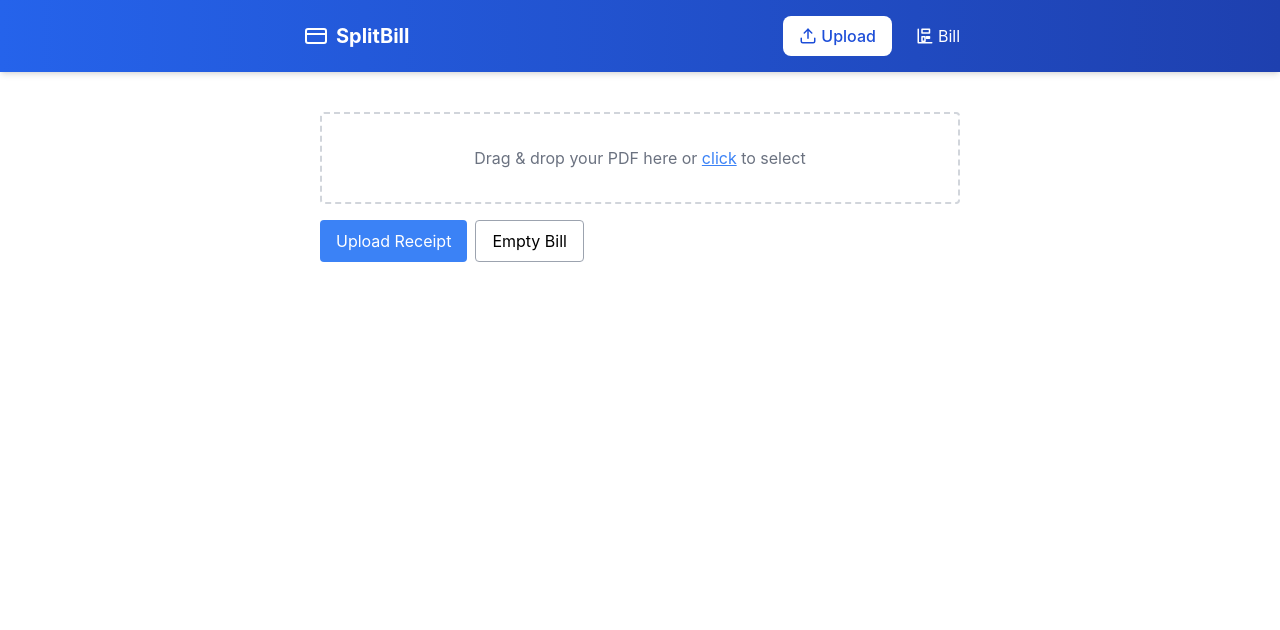
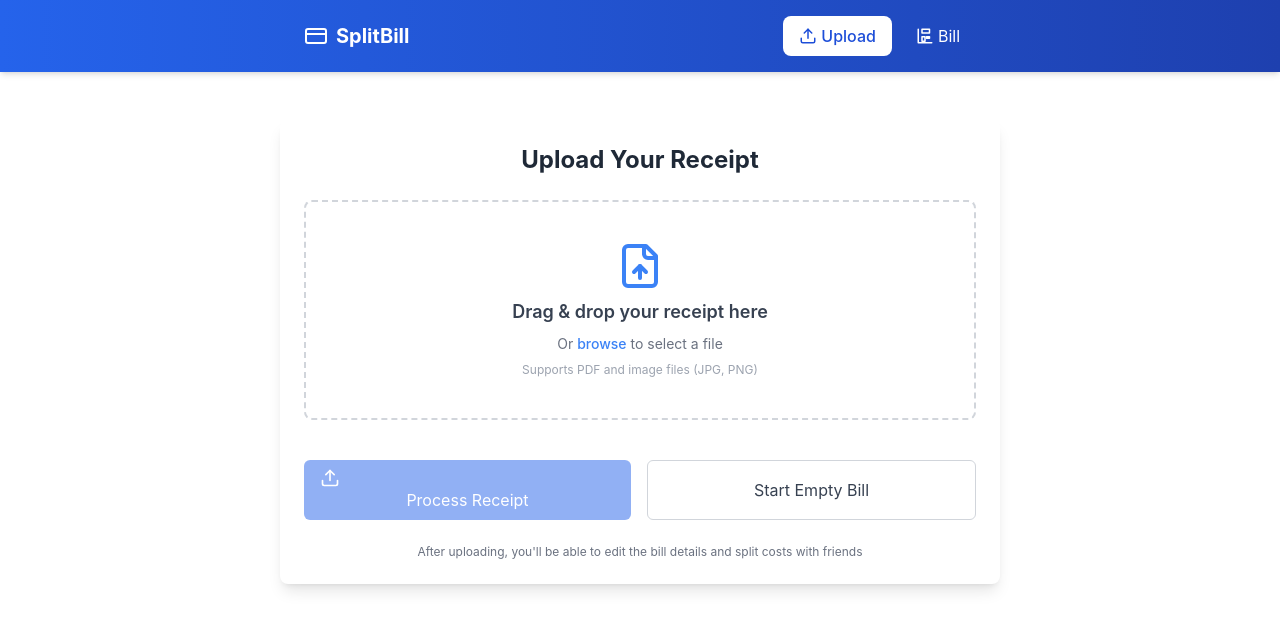
Before and after one commit to aknlite48/Split-Bill, a React (Create React App) app in the folder walmart-bill-frontend/: page /upload in a window 1280 px wide. Shown: the top 630 px of the page. Built offline with nearby package versions, Linux system fonts and the light colour scheme.

Commit message:
added front page UI

```diff
--- a/package.json
+++ b/package.json
@@ -14,6 +14,7 @@
     "cors": "^2.8.5",
     "dotenv": "^16.4.7",
     "express": "^4.21.2",
+    "framer-motion": "^12.5.0",
     "image-size": "^2.0.0",
     "multer": "*",
     "pdf-parse": "^1.1.1",
--- a/walmart-bill-frontend/src/App.js
+++ b/walmart-bill-frontend/src/App.js
@@ -13,6 +13,8 @@ import { Trash2, Edit, Check } from "lucide-react";
 import { Dialogue } from "./components/ui/Dialogue";
 import { NavBar } from "./components/NavBar"
 import { Plus, UserPlus, SplitIcon} from 'lucide-react';
+import { motion, AnimatePresence } from "framer-motion";
+import { FileUp, AlertCircle, X, FileText, Image, Upload, RefreshCw } from "lucide-react";
 
 const SCROLL_POSITION = { current: 0 };
 const HORIZONTAL_SCROLL_POSITIONS = {};
@@ -219,7 +221,6 @@ const Upload_Page = () => {
   const [previewUrl, setPreviewUrl] = useState(null);
   const [dragActive, setDragActive] = useState(false);
   const [isUploading, setIsUploading] = useState(false);
-  // Add a new state for error handling
   const [uploadError, setUploadError] = useState(null);
   const inputRef = useRef(null);
 
@@ -230,7 +231,6 @@ const Upload_Page = () => {
       const objectUrl = URL.createObjectURL(selectedFile);
       setPreviewUrl(objectUrl);
     }
-    // Clear any previous errors when a new file is selected
     setUploadError(null);
   };
 
@@ -270,7 +270,6 @@ const Upload_Page = () => {
       setFile(droppedFile);
       const objectUrl = URL.createObjectURL(droppedFile);
       setPreviewUrl(objectUrl);
-      // Clear any previous errors
       setUploadError(null);
     }
   };
@@ -293,7 +292,6 @@ const Upload_Page = () => {
     let call_point = process.env.REACT_APP_LOCAL_IP
     endpoint+=call_point ? call_point : "http://localhost"
 
-    // Check the file type
     if (file.type === "application/pdf") {
       formData.append("pdf", file);
       endpoint += ":5001/upload-pdf";
@@ -301,13 +299,12 @@ const Upload_Page = () => {
       formData.append("image", file);
       endpoint += ":5001/upload-image";
     } else {
-      // Set error for unsupported file type
       setUploadError("Unsupported file type. Please upload a PDF or image file.");
       return;
     }
 
     setIsUploading(true);
-    setUploadError(null); // Clear previous errors
+    setUploadError(null);
 
     try {
       const response = await fetch(endpoint, {
@@ -324,11 +321,9 @@ const Upload_Page = () => {
         setPeople([]);
         navigate("/bill");
       } else {
-        // Set error from the API
         setUploadError(data.error || "Failed to parse receipt. Please try a different image or upload manually.");
       }
     } catch (error) {
-      // Set error for network/server issues
       setUploadError("Failed to upload. Check your internet connection or try again later.");
       console.error("Upload failed", error);
     } finally {
@@ -336,23 +331,32 @@ const Upload_Page = () => {
     }
   };
 
-  // Function to dismiss the error
   const dismissError = () => {
     setUploadError(null);
   };
 
+  const getFileIcon = () => {
+    if (!file) return <FileUp className="h-12 w-12 text-blue-500 mb-2" />;
+    return file.type === "application/pdf" ?
+      <FileText className="h-12 w-12 text-red-500 mb-2" /> :
+      <Image className="h-12 w-12 text-green-500 mb-2" />;
+  };
+
   return (
-    <div className="p-4 max-w-2xl mx-auto">
-      <div className="space-y-4">
-        {/* Error Card */}
+    <div className="p-6 max-w-3xl mx-auto">
+      <div className="bg-white rounded-lg shadow-lg p-6 space-y-6">
+        <h2 className="text-2xl font-bold text-center text-gray-800 mb-4">Upload Your Receipt</h2>
+
+        <AnimatePresence>
           {uploadError && (
-          <div className="bg-red-50 border-l-4 border-red-500 p-4 rounded-md shadow-sm animate-fade-in">
+            <motion.div
+              initial={{ opacity: 0, y: -10 }}
+              animate={{ opacity: 1, y: 0 }}
+              exit={{ opacity: 0, height: 0 }}
+              className="bg-red-50 border-l-4 border-red-500 p-4 rounded-md shadow-sm"
+            >
               <div className="flex items-start">
-              <div className="flex-shrink-0">
-                <svg className="h-5 w-5 text-red-500" xmlns="http://www.w3.org/2000/svg" viewBox="0 0 20 20" fill="currentColor">
-                  <path fillRule="evenodd" d="M10 18a8 8 0 100-16 8 8 0 000 16zM8.707 7.293a1 1 0 00-1.414 1.414L8.586 10l-1.293 1.293a1 1 0 101.414 1.414L10 11.414l1.293 1.293a1 1 0 001.414-1.414L11.414 10l1.293-1.293a1 1 0 00-1.414-1.414L10 8.586 8.707 7.293z" clipRule="evenodd" />
-                </svg>
-              </div>
+                <AlertCircle className="h-5 w-5 text-red-500 flex-shrink-0" />
                 <div className="ml-3 flex-1">
                   <h3 className="text-sm font-medium text-red-800">Upload Failed</h3>
                   <div className="mt-1 text-sm text-red-700">
@@ -361,95 +365,120 @@ const Upload_Page = () => {
                 </div>
                 <button
                   onClick={dismissError}
-                className="ml-auto flex-shrink-0 text-red-500 hover:text-red-700"
+                  className="ml-auto flex-shrink-0 text-red-500 hover:text-red-700 focus:outline-none"
+                  aria-label="Dismiss error"
                 >
-                <span className="sr-only">Dismiss</span>
-                <svg className="h-5 w-5" xmlns="http://www.w3.org/2000/svg" viewBox="0 0 20 20" fill="currentColor">
-                  <path fillRule="evenodd" d="M4.293 4.293a1 1 0 011.414 0L10 8.586l4.293-4.293a1 1 0 111.414 1.414L11.414 10l4.293 4.293a1 1 0 01-1.414 1.414L10 11.414l-4.293 4.293a1 1 0 01-1.414-1.414L8.586 10 4.293 5.707a1 1 0 010-1.414z" clipRule="evenodd" />
-                </svg>
+                  <X className="h-5 w-5" />
                 </button>
               </div>
-          </div>
+            </motion.div>
           )}
+        </AnimatePresence>
 
         <div
-          className={`border-2 border-dashed rounded p-8 text-center cursor-pointer transition-colors ${
-            dragActive ? "border-blue-500 bg-blue-50" : "border-gray-300"
+          className={`border-2 border-dashed rounded-lg p-10 text-center transition-all duration-200 ease-in-out cursor-pointer ${
+            dragActive
+              ? "border-blue-500 bg-blue-50"
+              : file
+                ? "border-green-400 bg-green-50"
+                : "border-gray-300 hover:border-blue-400 hover:bg-blue-50"
           }`}
           onDragOver={handleDragOver}
           onDragLeave={handleDragLeave}
           onDrop={handleDrop}
           onClick={handleBrowseClick}
         >
+          <div className="flex flex-col items-center justify-center">
+            {getFileIcon()}
+
+            <div className="space-y-2">
               {file ? (
-            <p className="text-gray-700 font-medium">{file.name}</p>
+                <>
+                  <p className="text-lg font-semibold text-gray-800">{file.name}</p>
+                  <p className="text-sm text-gray-500">
+                    {(file.size / 1024).toFixed(1)} KB • Click to change
+                  </p>
+                </>
               ) : (
-            <p className="text-gray-500">
-              Drag &amp; drop your PDF here or{" "}
-              <span className="text-blue-500 underline">click</span> to select
+                <>
+                  <p className="text-lg font-semibold text-gray-700">
+                    Drag & drop your receipt here
                   </p>
+                  <p className="text-sm text-gray-500">
+                    Or <span className="text-blue-500 font-medium">browse</span> to select a file
+                  </p>
+                  <p className="text-xs text-gray-400 mt-2">
+                    Supports PDF and image files (JPG, PNG)
+                  </p>
+                </>
               )}
+            </div>
+          </div>
         </div>
 
         <input
           ref={inputRef}
           type="file"
           accept="application/pdf,image/*"
-          style={{ display: "none" }}
+          className="hidden"
           onChange={handleFileChange}
         />
+
         {previewUrl && (
-          <div className="mt-2">
+          <div className="mt-4 p-2 border border-gray-200 rounded-lg bg-gray-50">
+            <p className="text-sm font-medium text-gray-500 mb-2">Preview:</p>
             {file?.type === "application/pdf" ? (
+              <div className="border rounded overflow-hidden">
                 <embed
                   src={previewUrl}
                   width="100%"
-                height="500px"
+                  height="400px"
                   type="application/pdf"
+                  className="rounded"
                 />
+              </div>
             ) : (
+              <div className="border rounded overflow-hidden bg-white">
                 <img
                   src={previewUrl}
                   alt="Receipt preview"
                   className="max-w-full mx-auto max-h-96 object-contain"
                 />
+              </div>
             )}
           </div>
         )}
-        <div className="flex space-x-2">
-          <Button onClick={handleUpload} disabled={!file || isUploading}>
+
+        <div className="flex flex-col sm:flex-row gap-4 pt-4">
+          <Button
+            onClick={handleUpload}
+            disabled={!file || isUploading}
+            className="flex-1 bg-blue-600 hover:bg-blue-700 text-white py-2 px-4 rounded-md disabled:opacity-50 transition-colors"
+          >
             {isUploading ? (
               <>
-                <svg
-                  className="animate-spin h-5 w-5 mr-2 text-white"
-                  xmlns="http://www.w3.org/2000/svg"
-                  fill="none"
-                  viewBox="0 0 24 24"
-                >
-                  <circle
-                    className="opacity-25"
-                    cx="12"
-                    cy="12"
-                    r="10"
-                    stroke="currentColor"
-                    strokeWidth="4"
-                  ></circle>
-                  <path
-                    className="opacity-75"
-                    fill="currentColor"
-                    d="M4 12a8 8 0 018-8v8H4z"
-                  ></path>
-                </svg>
-                Uploading...
+                <RefreshCw className="h-5 w-5 mr-2 animate-spin" />
+                Processing...
               </>
             ) : (
-              "Upload Receipt"
+              <>
+                <Upload className="h-5 w-5 mr-2" />
+                Process Receipt
+              </>
             )}
           </Button>
 
-          <Button onClick={handleEmptyBill} variant="outline">
-            Empty Bill
+          <Button
+            onClick={handleEmptyBill}
+            variant="outline"
+            className="flex-1 border border-gray-300 bg-white text-gray-700 hover:bg-gray-50 py-2 px-4 rounded-md transition-colors"
+          >
+            Start Empty Bill
           </Button>
+        </div>
+
+        <div className="mt-4 text-center text-xs text-gray-500">
+          <p>After uploading, you'll be able to edit the bill details and split costs with friends</p>
         </div>
       </div>
     </div>
```
Also changed, not shown: 1 other file (tests, documents, lock files or other folders). Lines whose indentation alone changed are shown as unchanged.
